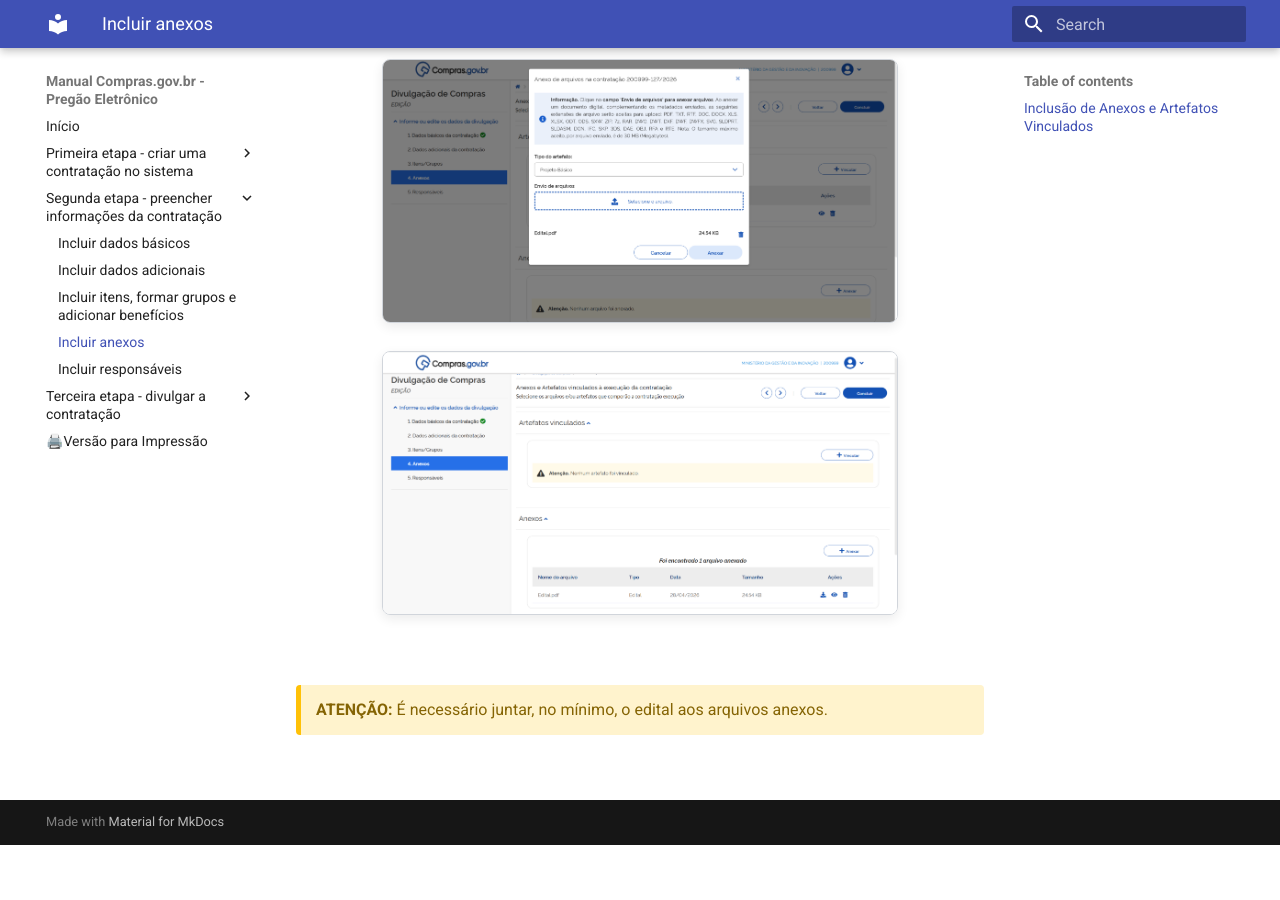
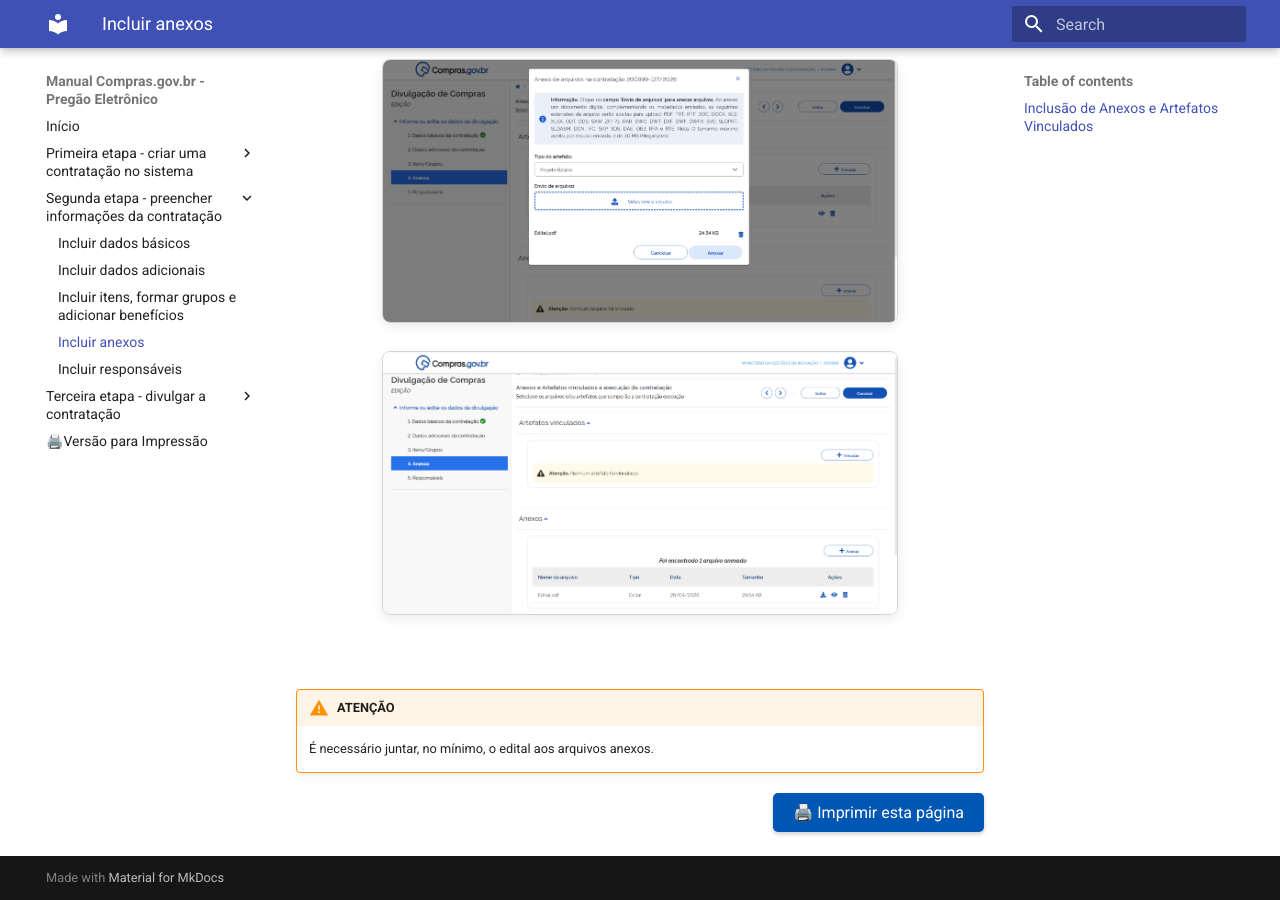
Before and after one commit to emilix10-bit/manual-pregao-material, an MkDocs documentation site: the page built from docs/05-anexos.md, in a window 1280 px wide and 900 px high, scrolled down 2349 px. Built offline with MkDocs 1.6.1 and Material for MkDocs 9.7.7, drawn with Linux system fonts in a browser that asks for light colours; before the commit the page ends 3194 px from its top, so only the background shows below that.

Commit message:
Update 05-anexos.md

```diff
--- a/docs/05-anexos.md
+++ b/docs/05-anexos.md
@@ -35,9 +35,11 @@
 ![Documentos anexados](Imagens/61-Anexos.png)
 
 <br>
+!!! warning "ATENÇÃO"
+    É necessário juntar, no mínimo, o edital aos arquivos anexos.
 
-<div style="display: block; background-color: #fff3cd; border-left: 5px solid #ffc107; padding: 12px 15px; margin: 15px 0; border-radius: 4px; color: #856404;">
-  <strong>ATENÇÃO:</strong>  É necessário juntar, no mínimo, o edital aos arquivos anexos.
+<div style="text-align: right; margin: 10px 0;">
+  <button onclick="window.print()" style="background-color: #0056b3; color: white; padding: 10px 20px; border: none; border-radius: 5px; font-size: 16px; cursor: pointer; box-shadow: 0 2px 4px rgba(0,0,0,0.2);">
+    🖨️ Imprimir esta página
+  </button>
 </div>
-
-<br>
```
